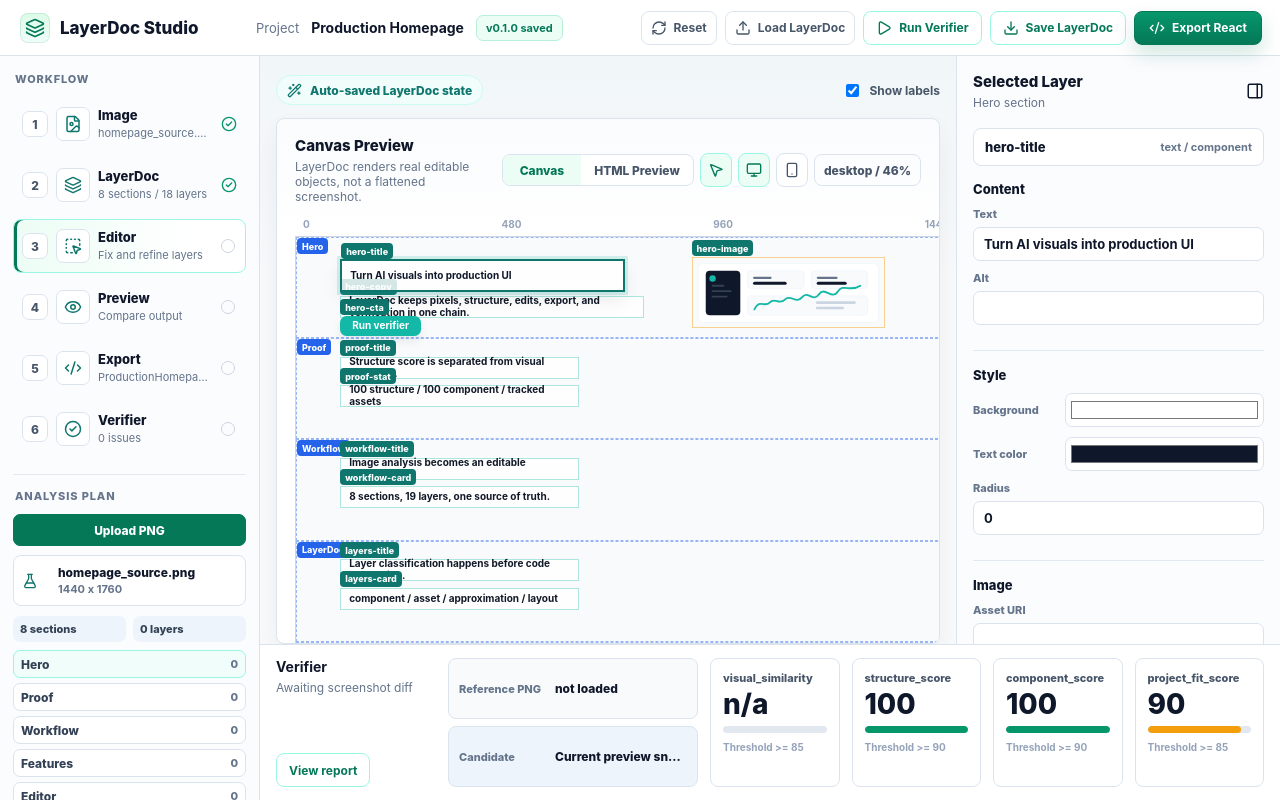
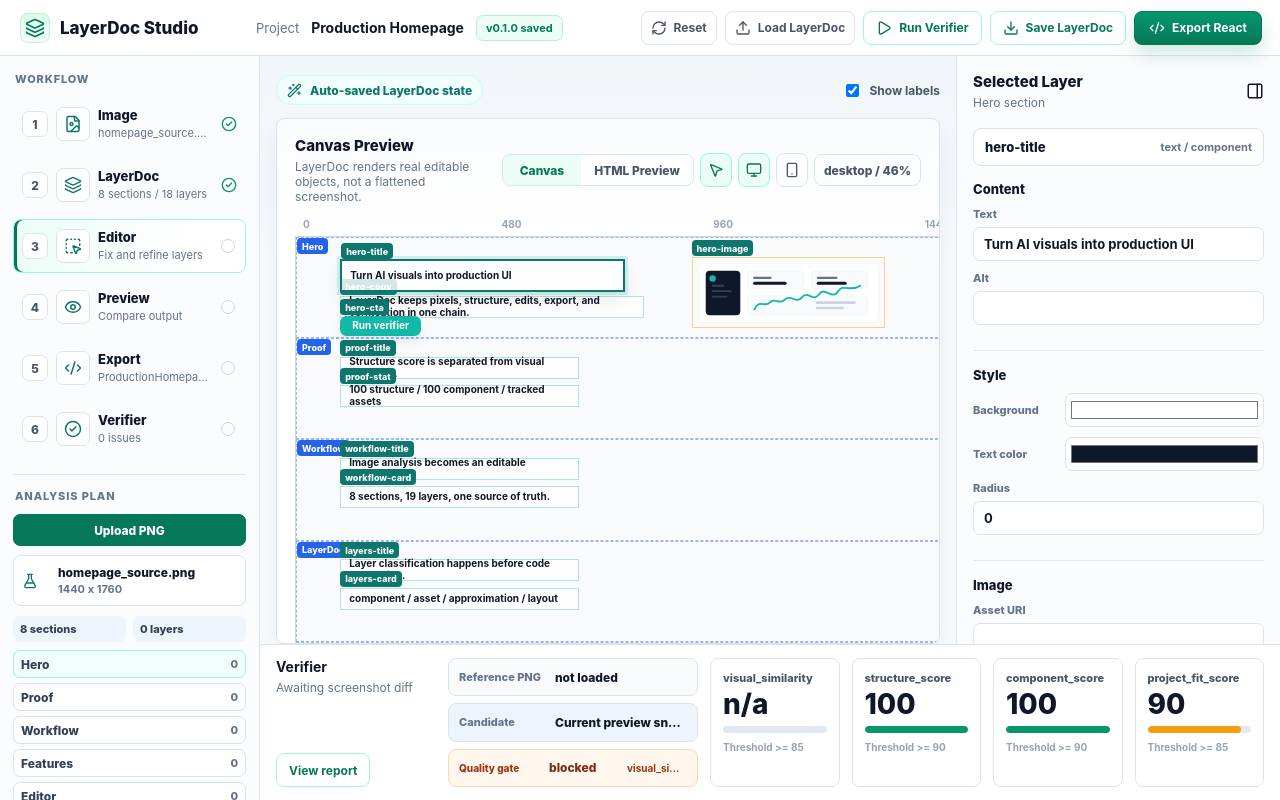
Before and after one commit to Hoshino-wind/ui-codegen-agent, a React (Vite) app: page / in a window 1280 px wide. Built offline with nearby package versions, Linux system fonts and the light colour scheme.

Commit message:
Surface verification quality gates

```diff
--- a/src/app/App.tsx
+++ b/src/app/App.tsx
@@ -64,6 +64,7 @@ import { createSampleHomepageLayerDoc } from "./sampleDocument.js";
 import { runWorkspacePreviewVerification } from "./workspaceVerifier.js";
 import { createWorkflowSummary, type WorkflowSummaryItem } from "./workflowSummary.js";
 import type { PngIntakeLayerPlan } from "../importers/pngIntake.js";
+import { evaluateVerificationGates } from "../verifier/gates.js";
 import type { ImageDataSnapshot } from "../verifier/imageDataDiff.js";
 
 const workflowIcons = {
@@ -797,6 +798,7 @@ function VerifierStrip({
 }) {
   const visualDiff = workspace.report.visualDiff;
   const problemAreas = visualDiff?.problemAreas ?? [];
+  const gateResult = evaluateVerificationGates(workspace.report);
   const scores = [
     ["visual_similarity", workspace.report.visualSimilarity, 85],
     ["structure_score", workspace.report.structureScore, 90],
@@ -837,6 +839,11 @@ function VerifierStrip({
           <strong>Current preview snapshot</strong>
         </div>
         {verifierError ? <div className="verifier-error">{verifierError}</div> : null}
+        <div className={`quality-gate-summary ${gateResult.passed ? "passed" : "blocked"}`}>
+          <span>Quality gate</span>
+          <strong>{gateResult.passed ? "passed" : "blocked"}</strong>
+          {gateResult.failures.length > 0 ? <small>{gateResult.failures.slice(0, 2).join(" / ")}</small> : null}
+        </div>
         {visualDiff ? (
           <div className="problem-area-list">
             <div className="problem-area-list-head">
--- a/src/app/styles.css
+++ b/src/app/styles.css
@@ -1266,6 +1266,62 @@ button {
   white-space: nowrap;
 }
 
+.quality-gate-summary {
+  display: grid;
+  grid-template-columns: 82px 70px minmax(0, 1fr);
+  align-items: center;
+  gap: 8px;
+  min-width: 0;
+  min-height: 36px;
+  padding: 0 10px;
+  border: 1px solid #fed7aa;
+  border-radius: 8px;
+  background: #fff7ed;
+}
+
+.quality-gate-summary.passed {
+  border-color: #bbf7d0;
+  background: #f0fdf4;
+}
+
+.quality-gate-summary span,
+.quality-gate-summary strong,
+.quality-gate-summary small {
+  overflow: hidden;
+  text-overflow: ellipsis;
+  white-space: nowrap;
+}
+
+.quality-gate-summary span {
+  color: #9a3412;
+  font-size: 10px;
+  font-weight: 820;
+}
+
+.quality-gate-summary.passed span {
+  color: #166534;
+}
+
+.quality-gate-summary strong {
+  color: #7c2d12;
+  font-size: 12px;
+  font-weight: 820;
+}
+
+.quality-gate-summary.passed strong {
+  color: #14532d;
+}
+
+.quality-gate-summary small {
+  color: #9a3412;
+  font-size: 10px;
+  font-weight: 740;
+}
+
+.quality-gate-summary.passed small {
+  color: #166534;
+}
+
 .problem-area-list {
   display: grid;
   gap: 5px;
--- a/src/exporters/projectPackage.ts
+++ b/src/exporters/projectPackage.ts
@@ -1,4 +1,5 @@
 import type { LayerDoc } from "../layerdoc/types.js";
+import { defaultVerificationGates, type VerificationGates } from "../verifier/gates.js";
 import { createVerificationReport, type VerificationReport } from "../verifier/report.js";
 import { renderHtmlPreview } from "./htmlPreview.js";
 import { exportReactTailwind } from "./reactTailwind.js";
@@ -22,24 +23,12 @@ export interface ProjectExportManifest {
   scores: VerificationReport;
 }
 
-export interface ProjectQualityGates {
-  visualSimilarity: number;
-  structureScore: number;
-  componentScore: number;
-  projectFitScore: number;
-}
+export type ProjectQualityGates = VerificationGates;
 
 export interface ProjectExportPackage {
   manifest: ProjectExportManifest;
   files: ProjectExportFile[];
 }
-
-const defaultQualityGates: ProjectQualityGates = {
-  visualSimilarity: 85,
-  structureScore: 90,
-  componentScore: 90,
-  projectFitScore: 85
-};
 
 function toKebabCase(value: string): string {
   return value
@@ -300,7 +289,7 @@ export function createProjectExportPackage(doc: LayerDoc, options: ProjectExport
       { path: "manifest.json", contents: stableJson(manifest) },
       { path: "package.json", contents: packageJsonFor(manifest) },
       { path: "preview.html", contents: renderHtmlPreview(doc) },
-      { path: "quality-gates.json", contents: stableJson(defaultQualityGates) },
+      { path: "quality-gates.json", contents: stableJson(defaultVerificationGates) },
       { path: "scripts/verify-gates.mjs", contents: qualityGateScriptFor() },
       { path: "src/App.tsx", contents: appShellFor(options.componentName) },
       { path: "src/index.css", contents: indexCssFor() },
--- /dev/null
+++ b/src/verifier/gates.ts
@@ -0,0 +1,55 @@
+import type { VerificationReport } from "./report.js";
+
+export interface VerificationGates {
+  visualSimilarity: number;
+  structureScore: number;
+  componentScore: number;
+  projectFitScore: number;
+}
+
+export interface VerificationGateResult {
+  passed: boolean;
+  failures: string[];
+  gates: VerificationGates;
+}
+
+export const defaultVerificationGates: VerificationGates = {
+  visualSimilarity: 85,
+  structureScore: 90,
+  componentScore: 90,
+  projectFitScore: 85
+};
+
+/**
+ * Keep quality gate policy close to verifier scoring so UI, CLI, and exported
+ * project packages explain failures with one shared vocabulary.
+ */
+export function evaluateVerificationGates(
+  report: VerificationReport,
+  overrides: Partial<VerificationGates> = {}
+): VerificationGateResult {
+  const gates = { ...defaultVerificationGates, ...overrides };
+  const checks = [
+    ["visual_similarity", report.visualSimilarity, gates.visualSimilarity],
+    ["structure_score", report.structureScore, gates.structureScore],
+    ["component_score", report.componentScore, gates.componentScore],
+    ["project_fit_score", report.projectFitScore, gates.projectFitScore]
+  ] as const;
+
+  const failures = checks.flatMap(([label, value, gate]) => {
+    if (value === null || value < gate) {
+      return [`${label} ${value ?? "n/a"} is below ${gate}`];
+    }
+    return [];
+  });
+
+  if (report.issues.length > 0) {
+    failures.push(`${report.issues.length} structural issue(s) reported`);
+  }
+
+  return {
+    passed: failures.length === 0,
+    failures,
+    gates
+  };
+}
```
Also changed, not shown: src/index.ts (+3 -5 lines), src/verifier/run.ts (+9 -34 lines), 2 other files (tests, documents, lock files or other folders).
